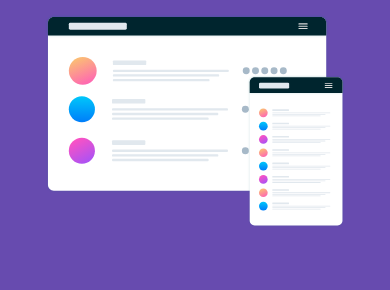
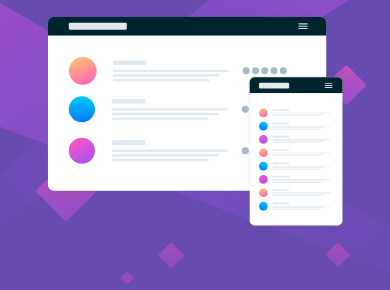
Before and after one commit to MajuFacirolli/huddle, a plain HTML site: page index.html in a window 390 px wide. Shown: the part 103-393 px from the top of the page. Drawn offline with nearby package versions, Linux system fonts and the light colour scheme.

Commit message:
update images url

```diff
--- a/src/style.css
+++ b/src/style.css
@@ -14,7 +14,7 @@ body {
 
 body::before {
     content: "";
-    background-image: url(./src/images/bg-desktop.svg);
+    background-image: url(./images/bg-desktop.svg);
     background-repeat: no-repeat;
     background-position: center;
     width: 100%;
@@ -117,7 +117,7 @@ footer .attribution a {
 
 @media screen and (max-width: 980px) {
     body::before {
-        background-image: url(./src/images/bg-mobile.svg);
+        background-image: url(./images/bg-mobile.svg);
         background-position: top;
         background-size: contain;
     }
```
